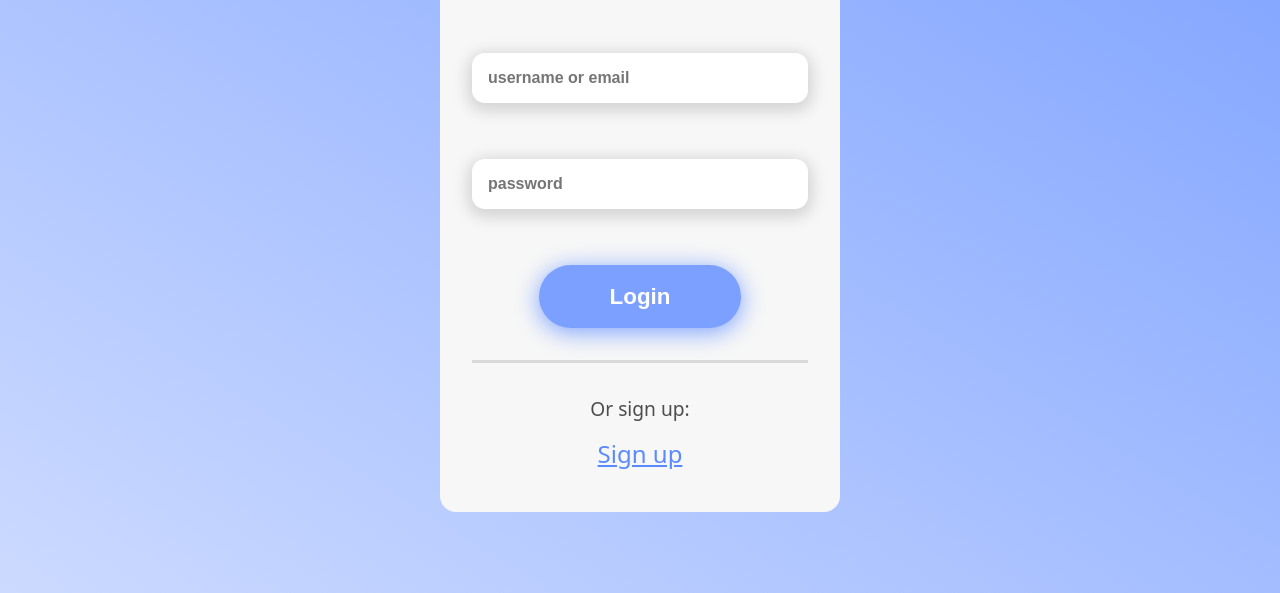
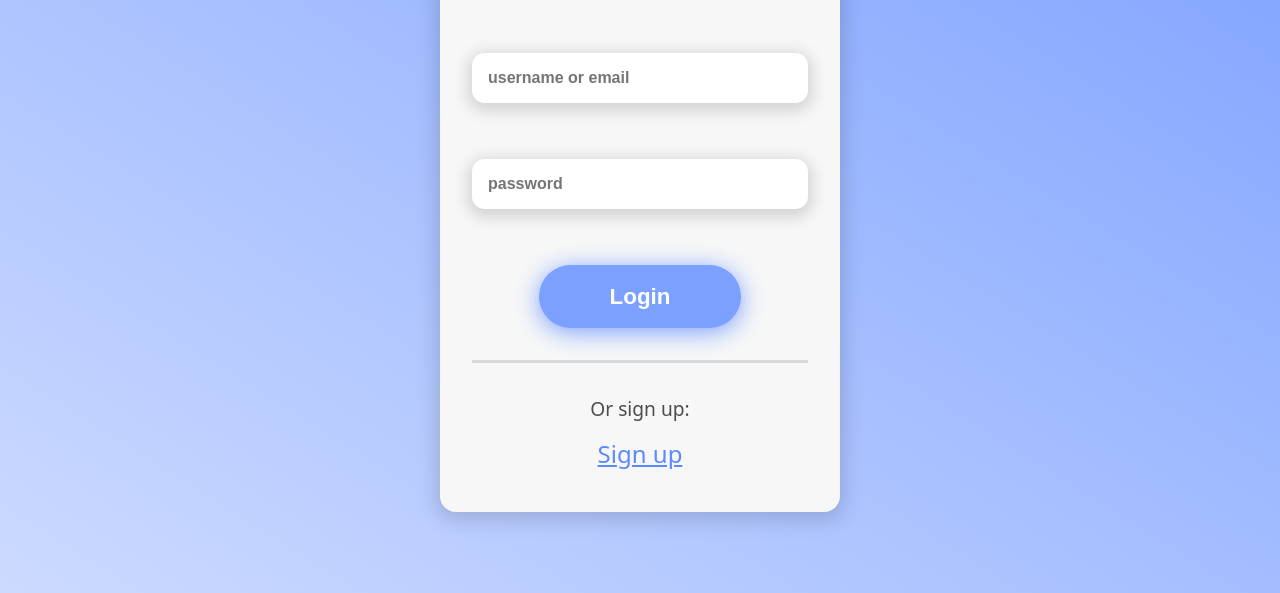
Before and after one commit to chumnyman/login-page-frontend, a website built with Vite: page index.html in a window 1280 px wide. Shown: the part 207-800 px from the top of the page. Built offline with nearby package versions, Linux system fonts and the light colour scheme.

Commit message:
add box-shadow property to form-container

```diff
--- a/src/style.css
+++ b/src/style.css
@@ -33,6 +33,7 @@ body {
   text-align: center;
   border-radius: 1rem;
   padding: 2.5rem 2rem;
+  box-shadow: 0 4px 20px 4px rgba(0, 0, 0, 0.15);
 }
 
 .signup-container {
```
